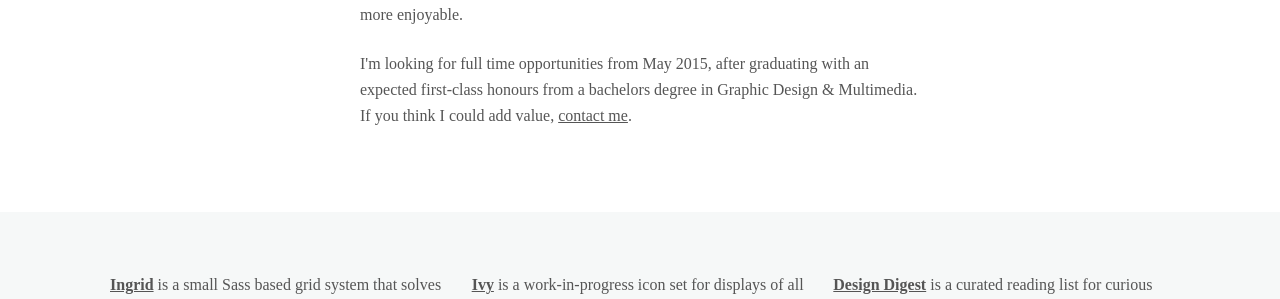
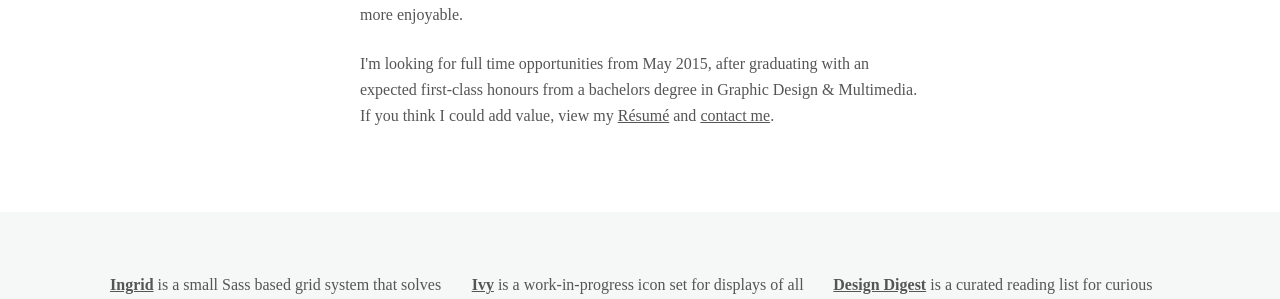
Before and after one commit to craigthomasfrost/cfdesigner.github.io, a Jekyll site: the page built from index.html, in a window 1280 px wide. Shown: the part 318-617 px from the top of the page. Built offline with Jekyll 4.4.1, drawn with Linux system fonts in a browser that asks for light colours; nearby versions of some CDN libraries.

Commit message:
Add link, alter link style.

```diff
--- a/_includes/head.html
+++ b/_includes/head.html
@@ -52,7 +52,7 @@
 
         <p>
 
-        I'm looking for full time opportunities from May 2015, after graduating with an expected first-class honours from a bachelors degree in Graphic Design &amp; Multimedia.<span class="no-print"> If you think I could add value, <a href="mailto:c.frostwr1@gmail.com">contact me</a>.</span>
+        I'm looking for full time opportunities from May 2015, after graduating with an expected first-class honours from a bachelors degree in Graphic Design &amp; Multimedia.<span class="no-print"> If you think I could add value, view my <a href="/resume">Résumé</a> and <a href="mailto:c.frostwr1@gmail.com">contact me</a>.</span>
 
         </p>
 
--- a/_sass/_styles.scss
+++ b/_sass/_styles.scss
@@ -8,6 +8,7 @@
         text-decoration: none;
         &:hover {
             text-decoration: underline;
+            opacity: 1;
         }
     }
 }
```
